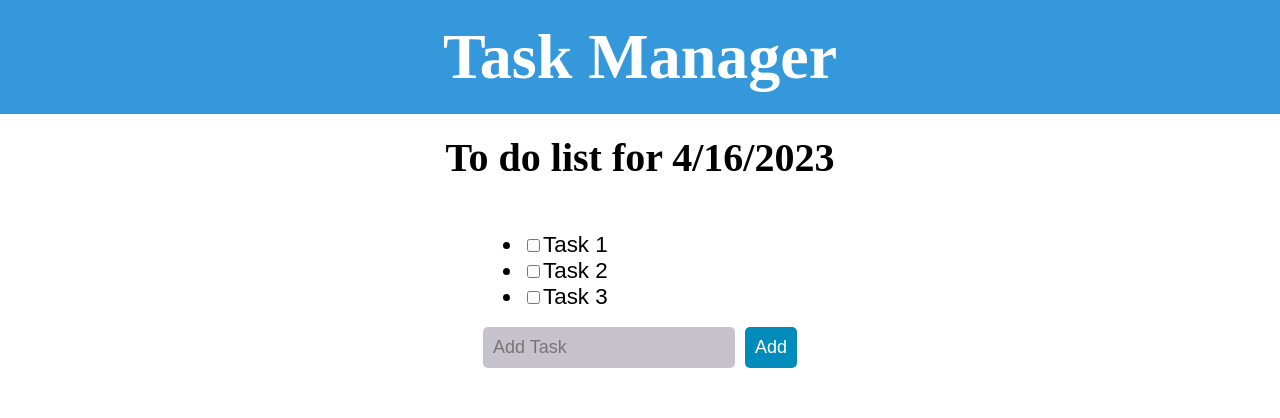
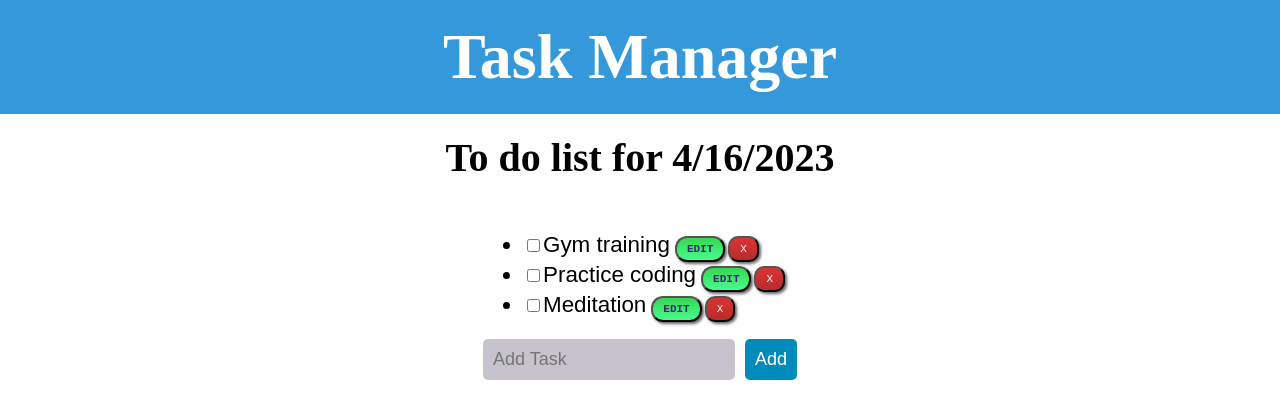
Before and after one commit to Milovan1995/task-manager, a React (Create React App) app: page / in a window 1280 px wide. Shown: the top 418 px of the page. Built offline with nearby package versions, Linux system fonts and the light colour scheme.

Commit message:
Add functionality to delete button

```diff
--- a/public/index.html
+++ b/public/index.html
@@ -7,11 +7,7 @@
       name="description"
       content="Task manager"
     />
-    <!--
-      manifest.json provides metadata used when your web app is installed on a
-      user's mobile device or desktop. See https://developers.google.com/web/fundamentals/web-app-manifest/
-    -->
-    <link rel="manifest" href="%PUBLIC_URL%/manifest.json" />
+
     <!--
       Notice the use of %PUBLIC_URL% in the tags above.
       It will be replaced with the URL of the `public` folder during the build.
--- a/src/components/DailyTasks.jsx
+++ b/src/components/DailyTasks.jsx
@@ -1,3 +1,3 @@
-const EveryDayTasks = [{name : "Task 1", id : 1}, {name : "Task 2", id : 2}, {name : "Task 3", id : 3}];
+const EveryDayTasks = [{name : "Gym training", id : 1}, {name : "Practice coding", id : 2}, {name : "Meditation", id : 3}];
 
 export default EveryDayTasks;
--- a/src/components/NewTask.css
+++ b/src/components/NewTask.css
@@ -15,6 +15,7 @@ body {
     margin-top: 0;
     font-size: 2.5rem;
     align-items: center;
+    font-family: cursive;
   }
 
 
--- a/src/components/NewTask.jsx
+++ b/src/components/NewTask.jsx
@@ -34,13 +34,18 @@ const NewTask = () => {
     setTasks(updatedTasks);
   };
 
+  const deleteTask = (taskId) => {
+    const updatedTasks = tasks.filter((task) => task.id !== taskId);
+    setTasks(updatedTasks);
+  };
+
   const todaysDate = new Date().toLocaleDateString();
 
   return (
     <div className="task-list-container">
       <h2 className="new-task-heading">To do list for {todaysDate}</h2>
       <div className="tasks-and-input-container">
-        <TaskList tasks={tasks} toggleTask={toggleTask} />
+        <TaskList tasks = {tasks} toggleTask = {toggleTask} deleteTask = {deleteTask}/>
         <div className="new-task-form">
           <input
             placeholder="Add Task"
--- a/src/components/TaskList.jsx
+++ b/src/components/TaskList.jsx
@@ -1,20 +1,23 @@
-import React from "react";
+import React , {useState}from "react";
 
-const TaskList = ({ tasks, toggleTask }) => {
+const TaskList = ({ tasks, toggleTask, deleteTask }) => {
   return (
     <div>
       <ul>
         {tasks.map((task) => (
           <li
-            key={task.id}
-            style={{ textDecoration: task.completed ? "line-through" : "none" }}
+            key = {task.id}
+            style = {{ textDecoration: task.completed ? "line-through" : "none" }}
           >
             <input
-              type="checkbox"
-              checked={task.completed}
-              onChange={() => toggleTask(task.id)}
+              type = "checkbox"
+              checked = {task.completed}
+              onChange = {() => toggleTask(task.id)}
             />
             {task.name}
+            <button className="editButton">EDIT</button>
+            <button className="deleteButton" onClick = {() => deleteTask(task.id)}>X</button>
+
           </li>
         ))}
       </ul>
--- a/src/styles.css
+++ b/src/styles.css
@@ -18,3 +18,65 @@ li {
   font-family: Arial,sans-serif;
   font-size: 1.4rem;
 }
+
+.deleteButton {
+  background: #d93434;
+  background-image: -webkit-linear-gradient(top, #d93434, #b82b2b);
+  background-image: -moz-linear-gradient(top, #d93434, #b82b2b);
+  background-image: -ms-linear-gradient(top, #d93434, #b82b2b);
+  background-image: -o-linear-gradient(top, #d93434, #b82b2b);
+  background-image: linear-gradient(to bottom, #d93434, #b82b2b);
+  -webkit-border-radius: 12;
+  -moz-border-radius: 12;
+  border-radius: 10px;
+  -webkit-box-shadow: 2px 2px 3px #666666;
+  -moz-box-shadow: 2px 2px 3px #666666;
+  box-shadow: 2px 2px 3px #666666;
+  font-family: Courier New;
+  color: #ffffff;
+  font-size: 11px;
+  padding: 5px 10px 5px 10px;
+  text-decoration: none;
+  margin-left: 3px;
+}
+
+.deleteButton:hover {
+  background: #fc3c3c;
+  background-image: -webkit-linear-gradient(top, #fc3c3c, #ff5e5e);
+  background-image: -moz-linear-gradient(top, #fc3c3c, #ff5e5e);
+  background-image: -ms-linear-gradient(top, #fc3c3c, #ff5e5e);
+  background-image: -o-linear-gradient(top, #fc3c3c, #ff5e5e);
+  background-image: linear-gradient(to bottom, #fc3c3c, #ff5e5e);
+  text-decoration: none;
+}
+
+.editButton {
+  font-weight: bold;
+   background: #34d952;
+  background-image: -webkit-linear-gradient(top, #34d952, #49fa8d);
+  background-image: -moz-linear-gradient(top, #34d952, #49fa8d);
+  background-image: -ms-linear-gradient(top, #34d952, #49fa8d);
+  background-image: -o-linear-gradient(top, #34d952, #49fa8d);
+  background-image: linear-gradient(to bottom, #34d952, #49fa8d);
+  -webkit-border-radius: 12;
+  -moz-border-radius: 12;
+  border-radius: 12px;
+  -webkit-box-shadow: 2px 2px 3px #666666;
+  -moz-box-shadow: 2px 2px 3px #666666;
+  box-shadow: 2px 2px 3px #666666;
+  font-family: Courier New;
+  color: #3a2578;
+  font-size: 11px;
+  padding: 5px 10px 5px 10px;
+  text-decoration: none;
+  margin-left: 5px;
+}
+.editButton:hover {
+   background: #3cfab7;
+  background-image: -webkit-linear-gradient(top, #3cfab7, #5efff4);
+  background-image: -moz-linear-gradient(top, #3cfab7, #5efff4);
+  background-image: -ms-linear-gradient(top, #3cfab7, #5efff4);
+  background-image: -o-linear-gradient(top, #3cfab7, #5efff4);
+  background-image: linear-gradient(to bottom, #3cfab7, #5efff4);
+  text-decoration: none;
+}
```
